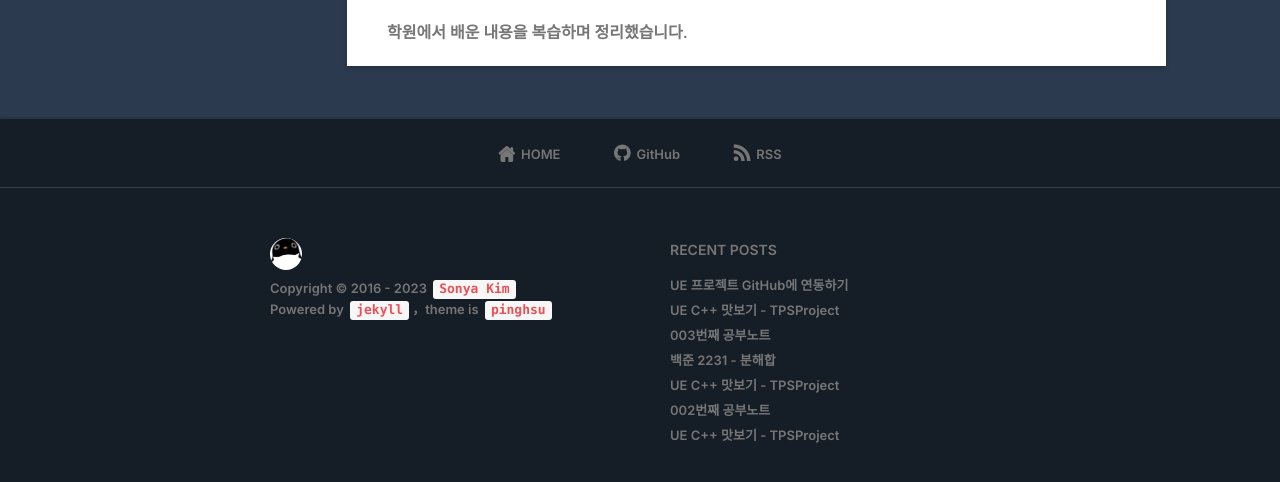
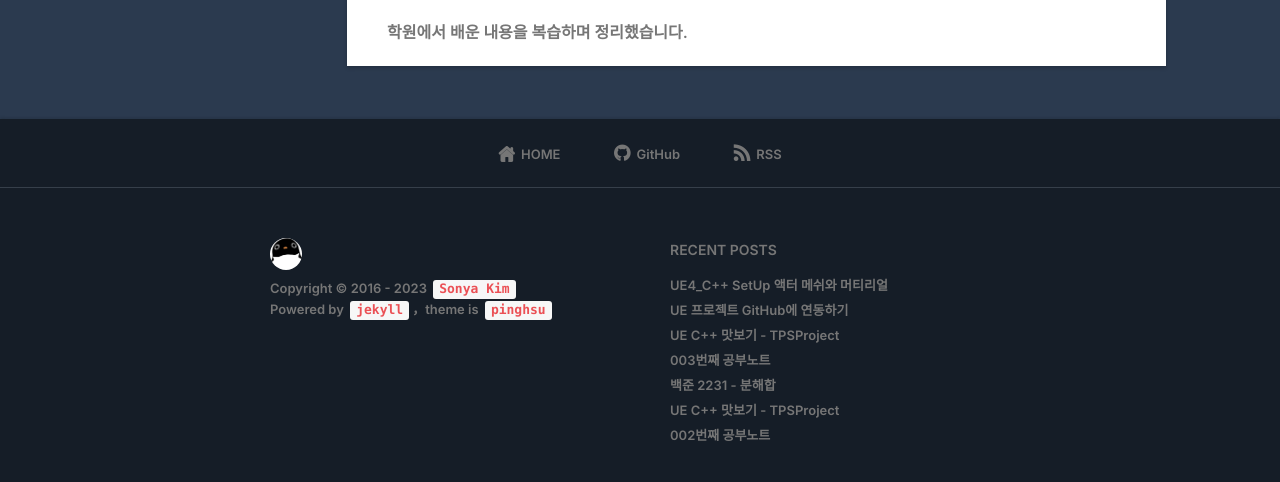
Before and after one commit to ssonsonya/ssonsonya.github.io, a Jekyll site: the page built from _posts/2022-12-22-API-StepByStep-1.md, in a window 1280 px wide and 900 px high, scrolled down 4800 px, cut to the strip 392-874 px from the top of the window. Built offline with Jekyll 4.4.1, drawn with Linux system fonts in a browser that asks for light colours; nearby versions of some CDN libraries; some web fonts are replaced; comment, search, counter and statistics services are not loaded; some of the changed lines change nothing that is shown.

Commit message:
[New Post] UE4 C++ Tutorial

````diff
--- a/_posts/2022-12-22-API-StepByStep-1.md
+++ b/_posts/2022-12-22-API-StepByStep-1.md
@@ -3,7 +3,7 @@
 title: winAPI 기초 이론 복습 - 1
 date:   2022-12-25
 category: tutorial
-thumbnail: /style/image/thumbnail_winAPI_sbs.png
+thumbnail: /style/image/thumbnail_winAPI_sbs.png"
 icon: book
 ---
 
--- /dev/null
+++ b/_posts/2023-07-05-UE4-StepByStep-045.md
@@ -0,0 +1,304 @@
+---
+layout: post
+title: UE4_C++ SetUp 액터 메쉬와 머티리얼
+date:   2023-07-05
+category: tutorial
+thumbnail: /style/image/thumbnail.png
+icon: book
+---
+
+* content
+{:toc}
+
+# SetUp
+
+## 확장도구 다운로드
++ UnrealMacroGenerator
+Unreal 리플렉션 생성 툴 - 나열된 리플렉션들을 선택하면서 자동으로 키워드를 생성해주는 편리한 기능!
+다운로드 후 Alt + W 를 통해 사용
+![슬라이드1](https://github.com/ssonsonya/SGA_U03_Basic/assets/116151781/e6d8f0c4-bdbc-4af9-9d1f-a8fe76ad0cd6)
+
++ ReSharper
+UHT, 리플렉션 등 intelliSence 구문분석이 너무 오래 걸리는 상활을 도와주는 유료 툴
+코드 입력 시 키워드, 리플렉션 등을 추천해주는 똑똑지니어스한 기능을 가지고 있다
+![슬라이드2](https://github.com/ssonsonya/SGA_U03_Basic/assets/116151781/b7744fc4-3924-49a7-abbd-d04bd793420f)
+(선생님께서 추천해 주셨지만 유료상품이라... 좀 더 복잡한 함수와 키워드를 사용하게 될 때 구매를 고민해 보자...)
+
+## 모듈 디렉토리 포함
+Source폴더의 파일에 추가하는 `#include` 헤더를 상대경로로 입력해야(예. ../Source/header.h) 인식되기 때문에 모듈경로를 절대경로로 설정하는게 좋다.
+`Source\프로젝트명폴더\프로젝트명.Build.cs` 파일 `public class U03_Basic : ModuleRules`에 아래 내용 추가
+
+```cpp
+    // 헤더 포함 시 상대경로가 아닌 모듈 기준의 경로로 입력가능
+    PublicIncludePaths.Add(ModuleDirectory);
+```
+![슬라이드3](https://github.com/ssonsonya/SGA_U03_Basic/assets/116151781/d25d390a-11b0-402f-8284-a46e57050f1b)
+
+## C++클래스 액터 생성
+C++클래스로 생성된 액터에 각 다른 리플렉션으로 선언하는 변수들이 언리얼 에디터에 어떻게 보여지는 지 확인해보자
+![슬라이드4](https://github.com/ssonsonya/SGA_U03_Basic/assets/116151781/896e3470-2701-4c7d-8321-8abfd129678a)
+`C01_Property.h`에 아래 변수들 선언하기
+```cpp
+private:
+	// 블프 & 레벨(뷰포트) 어디서든 수정편집가능
+	UPROPERTY(EditAnywhere)
+		int32 A = 10;
+
+	// 인스턴스화되었을 때만(뷰포트에 스폰되었을 때만) 수정편집가능 (초기화하지 않으면 기본값 = 0)
+	UPROPERTY(EditInstanceOnly)
+		int32 B;
+
+	// 블프에서만 수정편집 가능
+	UPROPERTY(EditDefaultsOnly)
+		int32 C;
+
+	// 블프 & 뷰포트에서 보임 (수정불가)
+	UPROPERTY(VisibleAnywhere, Category = "Property")
+		float D = 100.0f;
+
+	// 상속받는 클래스에서 수정편집가능
+protected:
+	UPROPERTY(BlueprintReadWrite, EditAnywhere, Category = "Property")
+		int Variable = 10;
+```
+
+`C01_Property.cpp` 생성자에 B,C 정의
+```cpp
+AC01_Property::AC01_Property()
+	:B(20)
+{
+ 	// Set this actor to call Tick() every frame.  You can turn this off to improve performance if you don't need it.
+	PrimaryActorTick.bCanEverTick = true;
+
+	C = 30;
+}
+```
+c++클래스 액터 `C01_Property`기반 블루프린트 클래스 생성(파생) 후 뷰포트 레벨에 올려졌을 때,
+변수 `B`와 `C`는 각각 뷰포트, 블루프린트에디터에서만 보여지고 수정편집이 가능하다
+![슬라이드5](https://github.com/ssonsonya/SGA_U03TPSProject/assets/116151781/4cd0c0d1-c9bd-4017-a33f-467f7cd96623)
+
+BeginPlay와 Tick의 기능 확인해보자
+아래와 같이 `C01_Property.cpp`의 `BeginPlay()`에 Log출력할 `Fstring str`을 선언 정의하기
+```cpp
+// Called when the game starts or when spawned
+void AC01_Property::BeginPlay()
+{
+	Super::BeginPlay();
+
+	FString str;
+	str.Append(" / A : ");
+	str.Append(FString::FromInt(A));
+
+	str.Append(" / B : ");
+	str.Append(FString::FromInt(B));
+
+	str.Append(" / C : ");
+	str.Append(FString::FromInt(C));
+
+	// string str --> str.c_str() = *str
+	GLog->Log(*str);
+
+}
+```
+
+`Tick`에 변수`D`를 매 프레임의 DT씩 증가시켜주기
+```cpp
+// Called every frame
+void AC01_Property::Tick(float DeltaTime)
+{
+	Super::Tick(DeltaTime);
+
+	D += DeltaTime;
+}
+```
+컴파일 후 실행 시 Log가 출력되고 월드아웃라이너의 `C01_Property`의 디테일에 변수`D`가 증가하고 있는 모습을 확인할 수 있다.
+![슬라이드6](https://github.com/ssonsonya/SGA_U03TPSProject/assets/116151781/ab589b38-5ca6-4464-acce-15da415f0bc5)
+
+## 메쉬와 머티리얼 추가
+액터에 메쉬와 머티리얼 추가하기 위해 C02_Mesh 클래스 생성, Tick이벤트는 사용하지 않을 예정이라 Tick함수 삭제
+
+### MeshComponent
+`C02_Mesh.h`에 Mesh정보를 담을 컴포넌트 선언
+```cpp
+protected:
+	// 컴포넌트의 경우 속성을 VisibleAnywhere로 한다
+	UPROPERTY(VisibleAnywhere)
+		class UStaticMeshComponent* Mesh;
+```
+`C02_Mesh.cpp`에 StaticMesh관련 함수를 사용하기 위해 UHT 추가
+```cpp
+#include "Components/StaticMeshComponent.h"
+```
+생성자에서 SetRootComponent & SetStaticMesh
+```cpp
+	// 블프에서는 자동생성되는 DefaultRootSceen이 C++로 만들 땐 Null로 생성되기때문에 RootComponent를 정의해줘야 함
+	Mesh = CreateDefaultSubobject<UStaticMeshComponent>("Mesh");
+	RootComponent = Mesh;
+
+    // SetStaticMesh
+    ConstructorHelpers::FObjectFinder<UStaticMesh> mesh(L"StaticMesh'/Game/Meshes/Cube.Cube'");
+	if (mesh.Succeeded())
+		Mesh->SetStaticMesh(mesh.Object);
+```
+빌드 후 언리얼 에디터에서 Cube Mesh가 적용된 `C02_Mesh`를 확인 할 수 있다
+(`C02_Mesh`기반 블루프린트클래스 생성을 통해 디테일 확인 가능)
+![슬라이드7](https://github.com/ssonsonya/SGA_U03_Basic/assets/116151781/f75f716d-09fa-4d34-a078-704da34fac5f)
+
+### MaterialComponent
+`C02_Mesh.h`에 Material Instance Class를 담을 변수 선언
+```cpp
+private:
+	// Material Instance는 Dynamic일 때 수정이 가능하다
+	class UMaterialInstanceDynamic* Material;
+```
+`C02_Mesh.cpp`에 Material관련 헤더 추가
+```cpp
+#include "Materials/MaterialInstanceConstant.h"
+#include "Materials/MaterialInstanceDynamic.h"
+```
+BeginPlay에 Material 생성
+```cpp
+// Called when the game starts or when spawned
+void AC02_Mesh::BeginPlay()
+{
+	Super::BeginPlay();
+
+    // DynamicInstance는 Ingame에서만 생성할 수 있다
+	UObject* obj = StaticLoadObject(UMaterialInstanceConstant::StaticClass(), nullptr, L"MaterialInstanceConstant'/Game/Materials/M_White_Inst.M_White_Inst'");
+	UMaterialInstanceConstant * material = Cast<UMaterialInstanceConstant>(obj);
+	Material = UMaterialInstanceDynamic::Create(material, this);
+	Mesh->SetMaterial(0, Material);
+}
+```
+블프에서 캐릭터에 Dynamic Material Instance 생성할 때 와 비교해보면 같은 내용인 걸 확인할 수 있다
+![슬라이드8](https://github.com/ssonsonya/SGA_U03_Basic/assets/116151781/83d8697a-2144-4049-b02b-a51fac5a4c88)
+여기서 BeginPlay가 수정되었기 때문에 빌드&컴파일을 하면 언리얼에디터가 오류나면서 강제종료 될 수도 있다
+당황하지 말고 침착하게 uproject를 다시 실행해주면 된다
+`C02_Mesh`기반 블루프린트클래스 생성된 상태에서 BeginPlay의 내용이 변동됐기 때문에 지속해서 오류가 발생 할 수 있다
+삭제 후 다시 생성한 뒤에 뷰포트에 올려보면 다음과 같이 Dynamic Material Instance가 실행 중일 때만 적용된 걸 확인할 수 있다
+![슬라이드9](https://github.com/ssonsonya/SGA_U03_Basic/assets/116151781/8d91a51d-8719-4c62-870d-1a025c456dda)
+
+### CHelpers.h & Global.h
+반복적으로 사용할 함수는 `Template`으로 활용하면 편리하다
+`Source` 폴더에 `Global.h`를 생성하고, 새 폴더 `Utilities`에 `CHelpers.h`를 생성한다
+
+`C02_Mesh.h`에 `CHelpers.h` 헤더 포함하기
+```cpp
+#include "Utilities/CHelpers.h"
+```
+`C02_Mesh.cpp`에 `Global.h` 헤더 포함하기
+```cpp
+#include "Global.h"
+```
+
+
++ CHelpers.h
+    + SetRootComponent
+    ```cpp
+    #pragma once
+    #include "CoreMinimal.h"
+
+    class U03_BASIC_API CHelpers
+    {
+    public:
+	    template<typename T>
+	    static void CreateComponent(AActor* InActor, T** OutComponent, FName InName, USceneComponent* InParent = nullptr)
+    	{
+	    	*OutComponent = InActor->CreateDefaultSubobject<T>(InName);
+
+    		if (!!InParent)
+	    	{
+		    	(*OutComponent)->SetupAttachment(InParent);
+		    	return;
+		    }
+
+	    	InActor->SetRootComponent(*OutComponent);
+	    }
+    };
+    ```
+
+    ```cpp
+        // 블프에서 자동생성되는 DefaultRootSceen이 C++로 만들 땐 Null로 생성되기때문에 RootComponent를 정의해줘야 함
+	    //Mesh = CreateDefaultSubobject<UStaticMeshComponent>("Mesh");
+	    //RootComponent = Mesh;
+
+	    CHelpers::CreateComponent<UStaticMeshComponent>(this, &Mesh, "Mesh");
+    ```
+
+    + SetStaticMesh
+    ```cpp
+    	template<typename T>
+	    static void GetAsset(T** OutObject, FString InPath)
+	    {
+	    	ConstructorHelpers::FObjectFinder<T> asset(*InPath);	//FString이라서 *
+	    	*OutObject = asset.Object;
+	    }
+    ```
+
+    ```cpp
+    	//ConstructorHelpers::FObjectFinder<UStaticMesh> mesh(L"StaticMesh'/Game/Meshes/Cube.Cube'");
+	    //if (mesh.Succeeded())
+	    //	Mesh->SetStaticMesh(mesh.Object);
+
+    	UStaticMesh* mesh = nullptr;
+    	CHelpers::GetAsset(&mesh, "StaticMesh'/Game/Meshes/Cube.Cube'");
+    	Mesh->SetStaticMesh(mesh);
+    ```
+
+    + SetDynamicMaterialInstance
+    ```cpp
+    	template<typename T>
+	    static void GetAssetDynamic(T** OutObject, FString InPath)
+	    {
+	    	*OutObject = Cast<T>(StaticLoadObject(T::StaticClass(), nullptr, *InPath));
+	    }
+    ```
+
+    ```cpp
+	    // DynamicInstance는 Ingame에서만 생성할 수 있다
+	    // 예) BP_Enemy BeginPlay -> LoadMaterial() 함수 참조
+	    //UObject* obj = StaticLoadObject(UMaterialInstanceConstant::StaticClass(), nullptr, L"MaterialInstanceConstant'/Game/Materials/M_White_Inst.M_White_Inst'");
+	    //UMaterialInstanceConstant * material = Cast<UMaterialInstanceConstant>(obj);
+	    //Material = UMaterialInstanceDynamic::Create(material, this);
+	    //Mesh->SetMaterial(0, Material);
+
+    	UMaterialInstanceConstant* material = nullptr;
+	    CHelpers::GetAssetDynamic<UMaterialInstanceConstant>(&material, "MaterialInstanceConstant'/Game/Materials/M_White_Inst.M_White_Inst'");
+	    Material = UMaterialInstanceDynamic::Create(material, this);
+	    Mesh->SetMaterial(0, Material);
+    ```
+
++ Global.h
+```cpp
+#include "kismet/GameplayStatics.h"
+#include "kismet/KismetSystemLibrary.h"
+#include "kismet/KismetMathLibrary.h"
+
+#include "Utilities/CHelpers.h"
+```
+## 메쉬 & 머티리얼 활용
+### 랜덤 머티리얼 색변환
+`C02_Mesh`에 `SetRandomColor()`함수 선언 & 정의
+
+```cpp
+private:
+	UFUNCTION()
+		void SetRandomColor();
+```
+```cpp
+    ...BeginPlay...
+	//Deligate함수선언 -> 1초마다 SetRandomColor
+	UKismetSystemLibrary::K2_SetTimer(this, "SetRandomColor", 1.0f, true);
+
+void AC02_Mesh::SetRandomColor()
+{
+	Material->SetVectorParameterValue("Color", FLinearColor::MakeRandomColor());
+}
+```
+![9](https://github.com/ssonsonya/SGA_U03_Basic/assets/116151781/c9018f4b-d517-43fd-b6b2-524ddd83e064)
+
+### 다양한 메쉬 적용
+`C02_Mesh` 파생 C++클래스 생성을 통해 자식클래스들을 만들어 다른 Mesh를 적용시켜 보자
+![슬라이드10](https://github.com/ssonsonya/SGA_U03_Basic/assets/116151781/599092c8-2baa-487f-91e4-b5905c24e48c)
+
+![10](https://github.com/ssonsonya/SGA_U03_Basic/assets/116151781/f5d3da14-b814-43bd-99e1-2a502f469e32)
````
Also changed, not shown: 1 other file.
